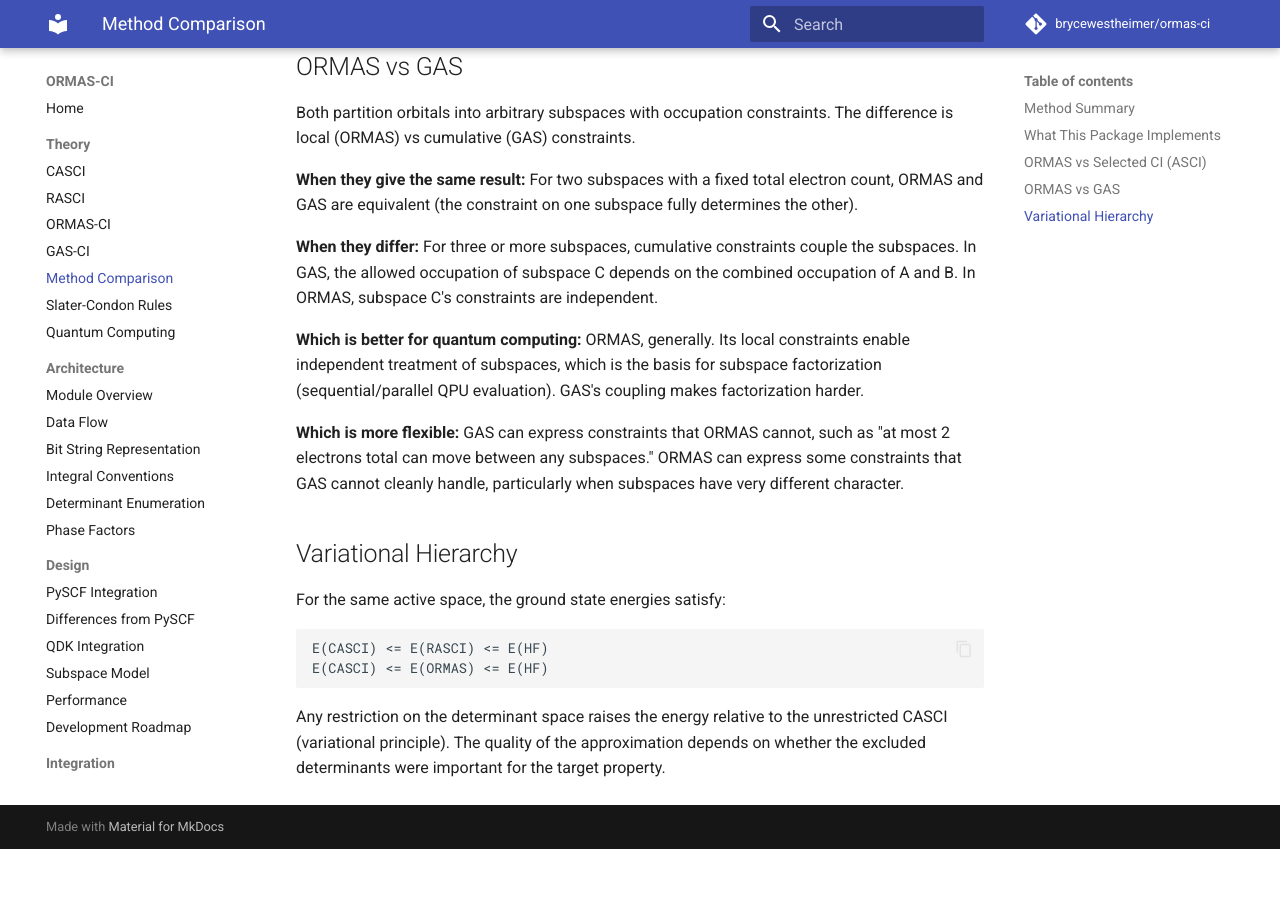
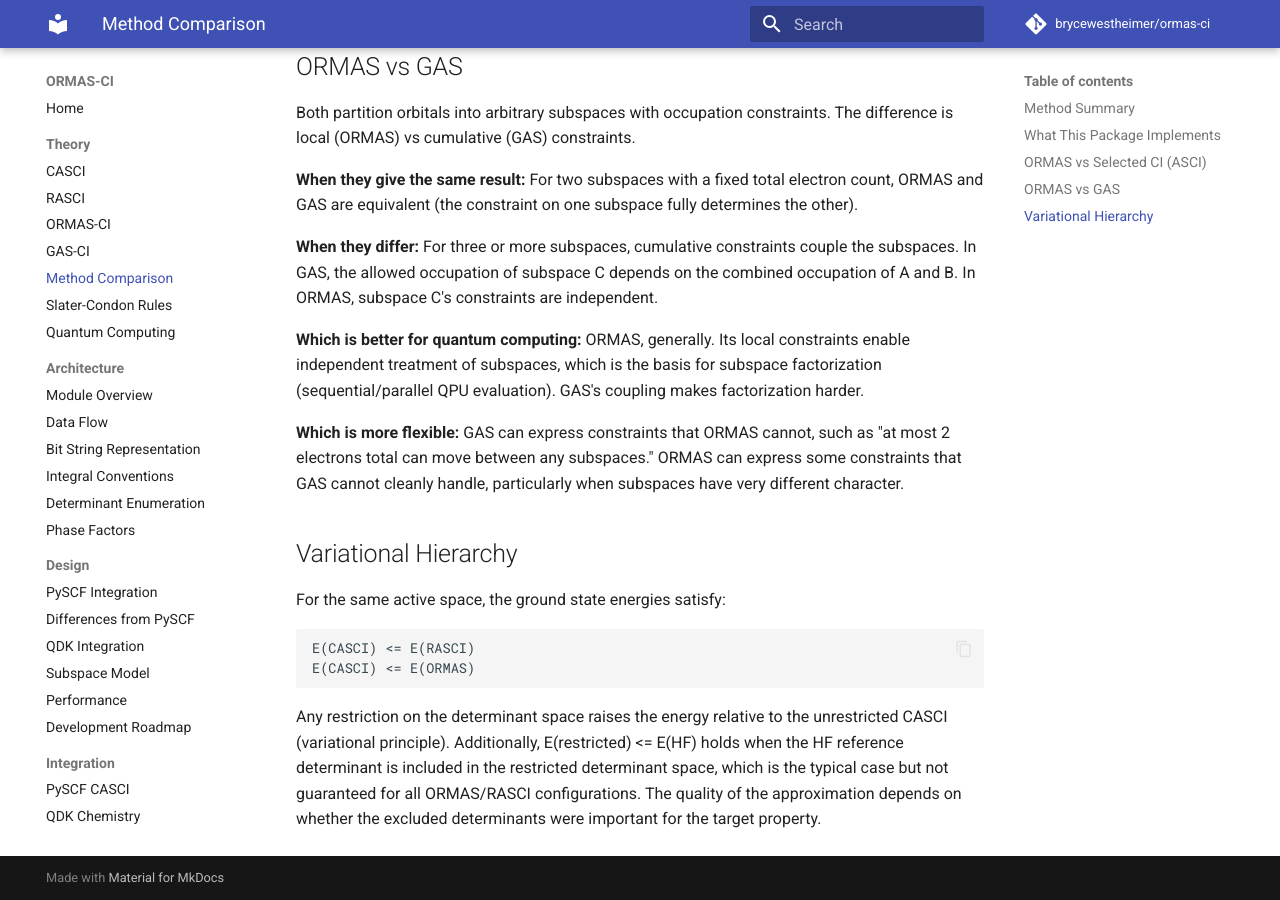
Before and after one commit to brycewestheimer/ormas-ci, an MkDocs documentation site: the page built from docs/theory/comparison.md, in a window 1280 px wide and 900 px high, scrolled down 1426 px. Built offline with MkDocs 1.6.1 and Material for MkDocs 9.7.7, drawn with Linux system fonts in a browser that asks for light colours; comment, search, counter and statistics services are not loaded; before the commit the page ends 2275 px from its top, so only the background shows below that.

Commit message:
Address code review: convergence reporting, smoke test, doc fixes
Fix self.converged being set unconditionally to True regardless of
whether the iterative solver actually converged. davidson() now returns
a per-root convergence flag list as its third element, and the eigsh
path catches ArpackNoConvergence to extract partial results instead of
crashing. kernel() sets self.converged from the actual solver outcome
and logs a warning on non-convergence.

Fix the CI wheel smoke test importing from the source tree instead of
the installed wheel by cd'ing to /tmp before the import check.

Doc corrections from review:
- conv_tol default: 1e-10 -> 1e-12 (pyscf_differences.md)
- PySCF compat claim: "since 1.x" -> "tested with >= 2.4"
- Variational hierarchy: remove unconditional E(RASCI) <= E(HF)
  bound, note it requires HF determinant in the restricted space
- Roadmap version: v0.2.0 -> v0.3.0
- QDK install: standardize on pip install "pyscf-ormas-ci[qdk]"

162 tests pass. Ruff clean.

```diff
--- a/docs/theory/comparison.md
+++ b/docs/theory/comparison.md
@@ -74,10 +74,13 @@
 
 For the same active space, the ground state energies satisfy:
 
-    E(CASCI) <= E(RASCI) <= E(HF)
-    E(CASCI) <= E(ORMAS) <= E(HF)
+    E(CASCI) <= E(RASCI)
+    E(CASCI) <= E(ORMAS)
 
 Any restriction on the determinant space raises the energy relative
-to the unrestricted CASCI (variational principle). The quality of the
-approximation depends on whether the excluded determinants were
-important for the target property.
+to the unrestricted CASCI (variational principle). Additionally,
+E(restricted) <= E(HF) holds when the HF reference determinant is
+included in the restricted determinant space, which is the typical
+case but not guaranteed for all ORMAS/RASCI configurations. The
+quality of the approximation depends on whether the excluded
+determinants were important for the target property.
```
Also changed, not shown: docs/design/future.md (+1 -1 lines), docs/design/pyscf_differences.md (+1 -1 lines), docs/design/pyscf_integration.md (+2 -2 lines), docs/integration/qdk_chemistry.md (+4 -1 lines), 3 other files.
